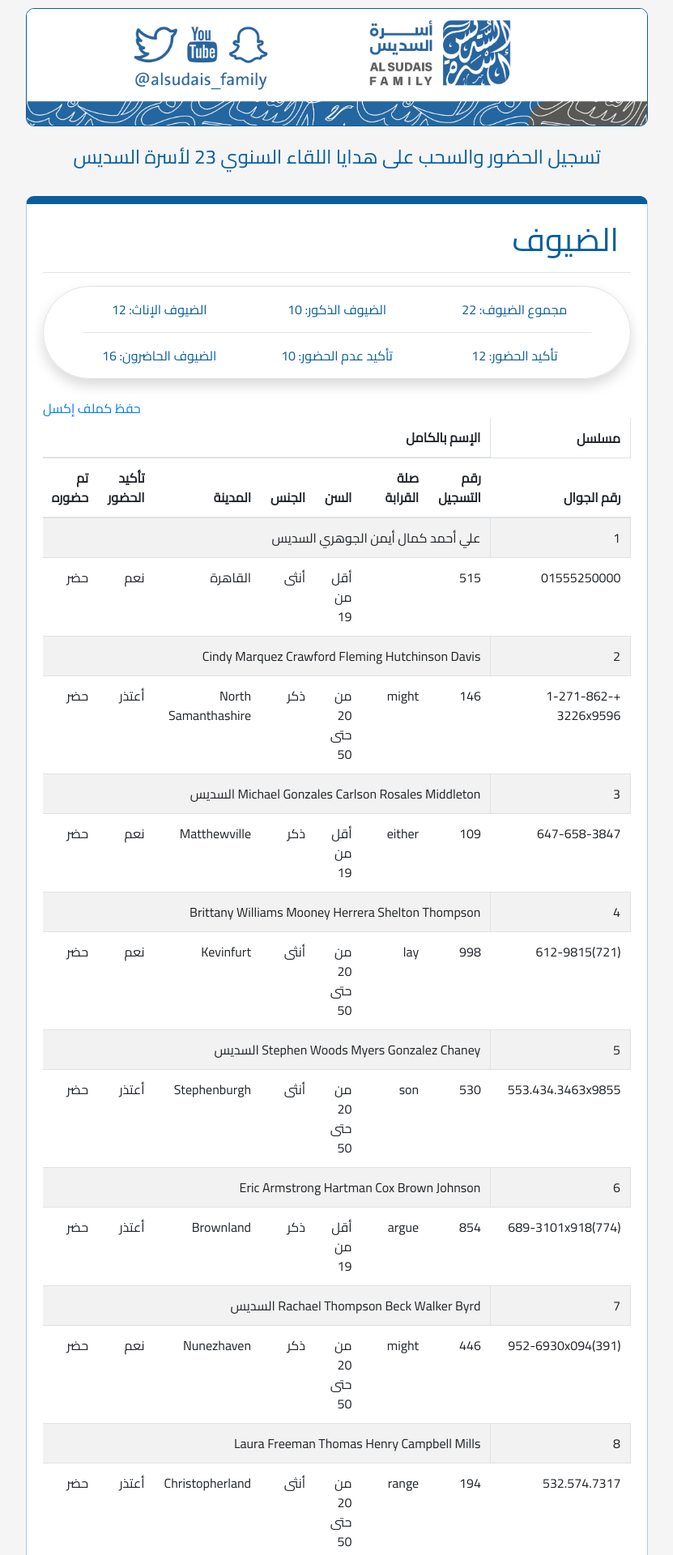
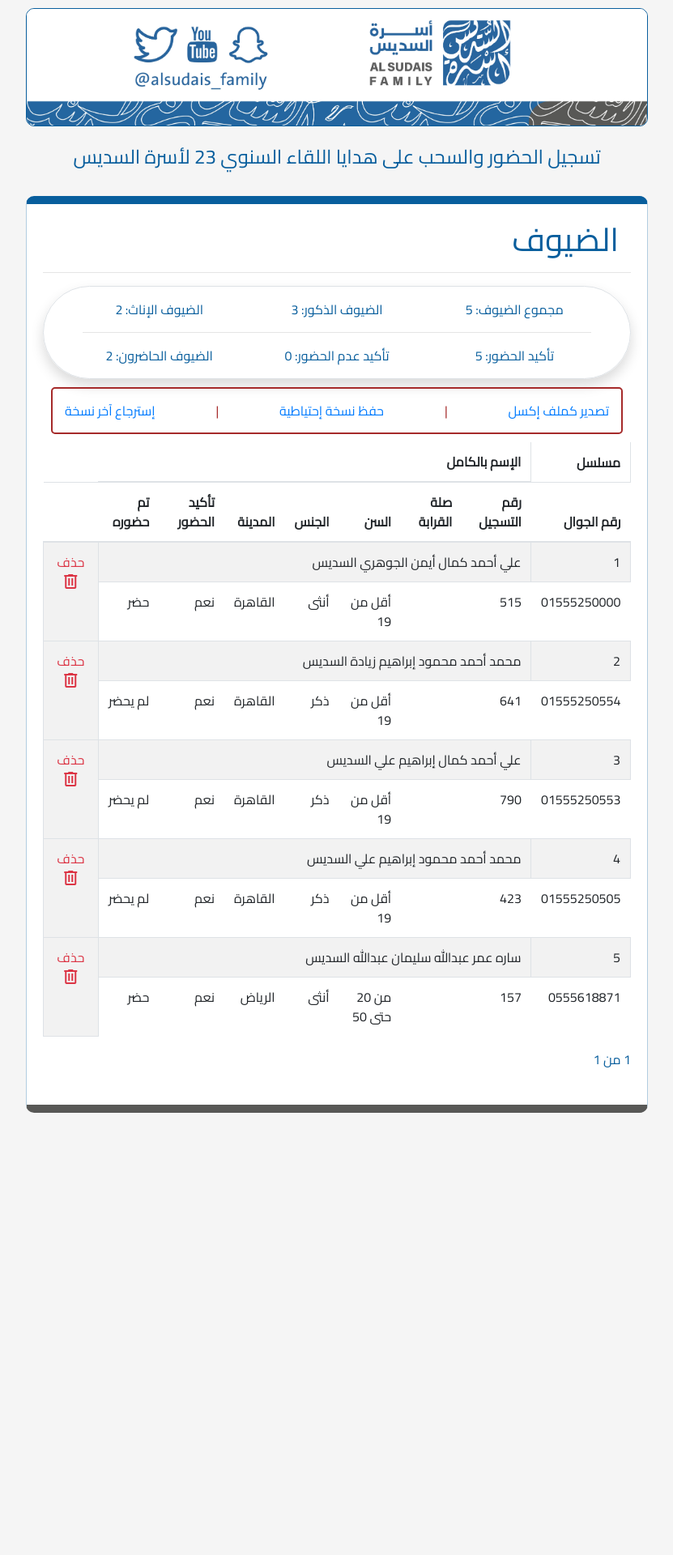
Before and after one commit to engziada/AlSduisGathering, a Flask app: page /admin in a window 1280 px wide. Shown: the top 1920 px of the page at 81% size, without its empty margins (224-1055 px from the left). After the commit the page ends 1374 px from the top, so only its background shows below. Run offline with Flask 3, Linux system fonts and the light colour scheme; data comes from the database, SQL or seed files in the repository; some libraries are stand-ins or nearby versions; some web fonts are replaced.

Commit message:
db backup and restore

```diff
--- a/app.py
+++ b/app.py
@@ -2,6 +2,7 @@ import io
 import os
 import random
 import secrets
+import shutil
 
 import arabic_reshaper
 import pandas as pd
@@ -435,9 +436,9 @@ class FilterForm(FlaskForm):
     submit = SubmitField("بحث")
 
 
-# ==============================================================================
-# ''' Routes '''
-# ==============================================================================
+# ------------------------------------------------------------------------------
+# ''' Registration Routes '''
+# ------------------------------------------------------------------------------
 
 # Route for the home page
 @app.route("/", methods=["GET", "POST"])
@@ -460,49 +461,6 @@ def index():
         # Check if the phone number is alerady registered
         return redirect(url_for("registered", phone_number=phone_number))
     return render_template("index.html", form=form)
-
-
-# Route for the admin page
-@app.route("/admin", methods=["GET", "POST"])
-def admin():
-    page = request.args.get("page", 1, type=int)
-    per_page = 50  # Number of logs per page
-    guests_query = Registration.query
-    guests_page = guests_query.paginate(page=page, per_page=per_page)
-    guests_count = guests_query.count()
-    guest_attendance = guests_query.filter(
-        Registration.attendance == "سوف أحضر باذن الله"
-    ).count()
-    guest_not_attendance = guests_query.filter(
-        Registration.attendance == "أعتذر عن الحضور"
-    ).count()
-    guest_is_attended = guests_query.filter(Registration.is_attended == True).count()
-    guest_male = guests_query.filter(Registration.gender == "ذكر").count()
-    guest_female = guests_query.filter(Registration.gender == "أنثى").count()
-    return render_template(
-        "admin.html",
-        guests=guests_page,
-        guests_count=guests_count,
-        guest_attendance=guest_attendance,
-        guest_not_attendance=guest_not_attendance,
-        guest_is_attended=guest_is_attended,
-        guest_male=guest_male,
-        guest_female=guest_female,
-    )
-
-
-# Delete Guest
-@app.route("/delete_guest/<string:guest_phoneno>", methods=["GET", "POST"])
-def delete_guest(guest_phoneno):
-    try:
-        guest = Registration.query.filter_by(phone_number=guest_phoneno).first()
-        db.session.delete(guest)
-        db.session.commit()
-        flash("تم حذف بيانات الضيف بنجاح", "success")
-        return redirect(url_for("admin"))
-    except:
-        flash("فشلت عملية الحذف", "danger")
-        return redirect(url_for("admin"))
 
 
 # Route for the registration form
@@ -600,6 +558,53 @@ def convert_to_image():
     return Response(image_stream, content_type="image/png")
 
 
+# ------------------------------------------------------------------------------
+# ''' Admin Routes '''
+# ------------------------------------------------------------------------------
+
+# Route for the admin page
+@app.route("/admin", methods=["GET", "POST"])
+def admin():
+    page = request.args.get("page", 1, type=int)
+    per_page = 50  # Number of logs per page
+    guests_query = Registration.query
+    guests_page = guests_query.paginate(page=page, per_page=per_page)
+    guests_count = guests_query.count()
+    guest_attendance = guests_query.filter(
+        Registration.attendance == "سوف أحضر باذن الله"
+    ).count()
+    guest_not_attendance = guests_query.filter(
+        Registration.attendance == "أعتذر عن الحضور"
+    ).count()
+    guest_is_attended = guests_query.filter(Registration.is_attended == True).count()
+    guest_male = guests_query.filter(Registration.gender == "ذكر").count()
+    guest_female = guests_query.filter(Registration.gender == "أنثى").count()
+    return render_template(
+        "admin.html",
+        guests=guests_page,
+        guests_count=guests_count,
+        guest_attendance=guest_attendance,
+        guest_not_attendance=guest_not_attendance,
+        guest_is_attended=guest_is_attended,
+        guest_male=guest_male,
+        guest_female=guest_female,
+    )
+
+
+# Delete Guest
+@app.route("/delete_guest/<string:guest_phoneno>", methods=["GET", "POST"])
+def delete_guest(guest_phoneno):
+    try:
+        guest = Registration.query.filter_by(phone_number=guest_phoneno).first()
+        db.session.delete(guest)
+        db.session.commit()
+        flash("تم حذف بيانات الضيف بنجاح", "success")
+        return redirect(url_for("admin"))
+    except:
+        flash("فشلت عملية الحذف", "danger")
+        return redirect(url_for("admin"))
+
+
 @app.route("/export_to_excel")
 def export_to_excel():
     items = get_user_data(None)
@@ -610,6 +615,28 @@ def export_to_excel():
     excel_file_path = "registeration.xlsx"
     df.to_excel(excel_file_path, index=False)
     return send_file(excel_file_path, as_attachment=True)
+
+
+# Route to take backup of the database
+@app.route("/backup_db")
+def backup_db():
+    source_file = 'instance/registrations.db'
+    backup_file = 'backup/registrations.db'
+    shutil.copy2(source_file, backup_file)
+    flash("تم عمل نسخة إحتياطية من قاعدة البيانات بنجاح", "success")
+    return send_file(backup_file, as_attachment=True)
+
+
+# Route to restore the database from backup
+@app.route("/restore_db")
+def restore_db():
+    backup_file = 'backup/registrations.db'
+    source_file = 'instance/registrations.db'
+    shutil.copy2(backup_file, source_file)
+    flash("تم إستعادة قاعدة البيانات بنجاح", "success")
+    return redirect(url_for("admin"))
+
+
 
 
 # ------------------------------------------------------------------------------
@@ -666,7 +693,7 @@ def add_prize():
         db.session.add(prize)
         db.session.commit()
 
-        flash("Prize added successfully!", "success")
+        flash("تم إضافة الهدية بنجاح", "success")
         return redirect(url_for("list_prizes"))
 
     return render_template("add_prize.html", form=form)
@@ -687,7 +714,7 @@ def edit_prize(id):
 
         db.session.commit()
 
-        flash("Prize updated successfully!", "success")
+        flash("تم تعديل البيانات بنجاح", "success")
         return redirect(url_for("list_prizes"))
 
     return render_template("edit_prize.html", form=form, prize=prize)
@@ -697,9 +724,10 @@ def edit_prize(id):
 @app.route("/prizes/delete/<int:id>", methods=["POST"])
 def delete_prize(id):
     prize = Prize.query.get(id)
+    ic(prize)
     db.session.delete(prize)
     db.session.commit()
-    flash("Prize deleted successfully!", "success")
+    flash("تم حذف الهدية بنجاح", "success")
     return redirect(url_for("list_prizes"))
 
 
--- a/templates/admin.html
+++ b/templates/admin.html
@@ -33,11 +33,15 @@
     </div>
 </div>
 
-    <div class="text-left mt-4">
-      <a href="{{ url_for('export_to_excel') }}">حفظ كملف إكسل</a>
+    <div style="display: flex; justify-content: space-between; padding:15px; margin: 10px; border-color: brown; border-width: 2px; border-radius: 5px; border-style: solid;">
+        <a href="{{ url_for('export_to_excel') }}">تصدير كملف إكسل</a>
+        <a style="color: brown;"> | </a>
+        <a href="{{ url_for('backup_db') }}">حفظ نسخة إحتياطية</a>
+        <a style="color: brown;"> | </a>
+        <a href="{{ url_for('restore_db') }}"  onclick="return confirm('هل أنت متأكد من إسترجاع آخر نسخة من قاعدة البيانات؟')" >إسترجاع آخر نسخة</a>
     </div>
+
     <table class="table table-striped table-responsive">
-
         <thead>
             <tr></tr>
                 <th class="border border-1">مسلسل</th>
```
Also changed, not shown: backup/registrations.db, 1 other file.
